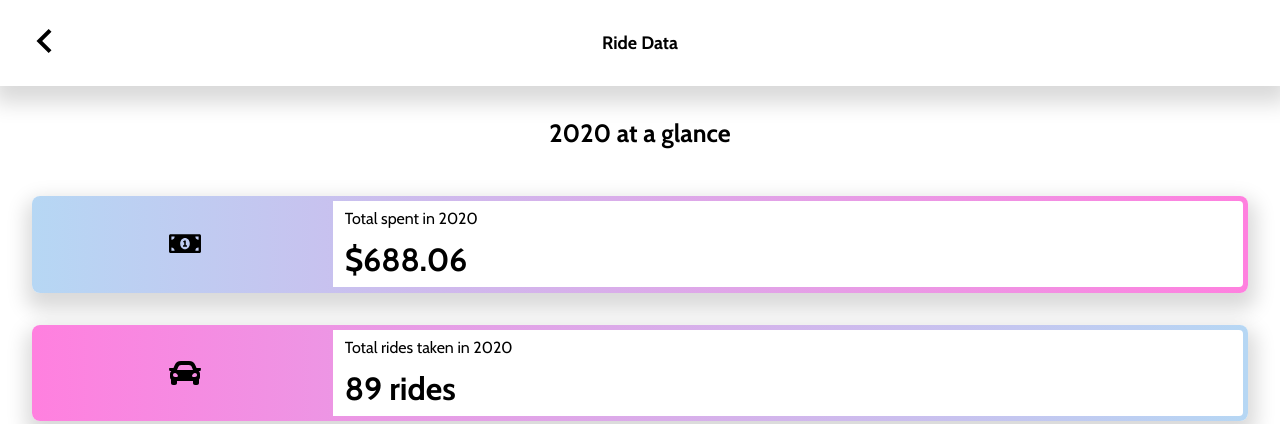
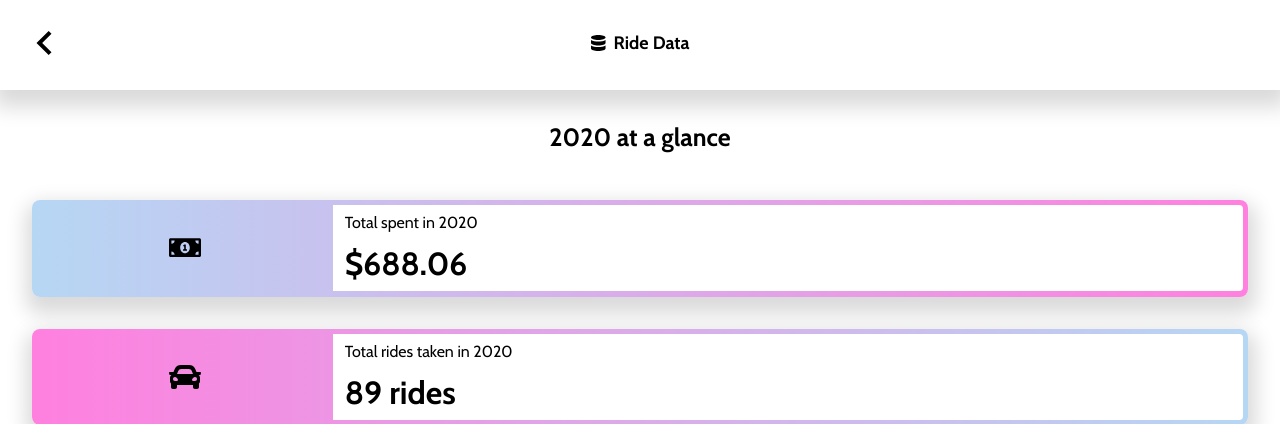
Before and after one commit to 111yp/jervo-jawns, a PHP site: page /year-at-glance.html in a window 1280 px wide. Shown: the top 424 px of the page. Run offline with PHP 8.4, Linux system fonts and the light colour scheme.

Commit message:
:sparkles: added back button states + nav title icons

```diff
--- a/assets/css/prototype-pages.css
+++ b/assets/css/prototype-pages.css
@@ -33,6 +33,16 @@ nav {
 .back-btn {
     position: absolute;
     left: 2rem;
+}
+
+.nav-header {
+	display: flex;
+	margin: 0 auto;
+	padding-bottom: 0.25em;
+}
+
+.nav-header img {
+	padding-right: 0.5em;
 }
 
 .container {
@@ -77,6 +87,11 @@ nav {
 	background-color: #FFE5FD;
 	color: #FF00BF;
 	transition: all .2s ease-in-out;
+}
+
+.back-btn-svg:hover {
+	filter: invert(.5) sepia(1) saturate(5) hue-rotate(-75deg);
+	transition: 0.3s;
 }
 
 h1 {
--- a/year-at-glance.html
+++ b/year-at-glance.html
@@ -10,8 +10,11 @@
 
    <body>
       <nav class="shadow">
-         <a class="back-btn" href="month-at-glance.html"><img src="assets/svg/back.svg"></a>
-         <h1>Ride Data</h1>
+         <a class="back-btn" href="month-at-glance.html"><img src="assets/svg/back.svg" class="back-btn-svg"></a>
+         <div class="nav-header">
+            <img src="assets/svg/prototype/menu_rideData.svg" alt="Header Icon">
+            <h1>Ride Data</h1>
+         </div>
       </nav>
       <main>
          <div class="container">
```
Also changed, not shown: month-at-glance.html (+5 -2 lines), month-ride-history.html (+5 -2 lines), assets/svg/prototype/menu_rideData.svg (added).
